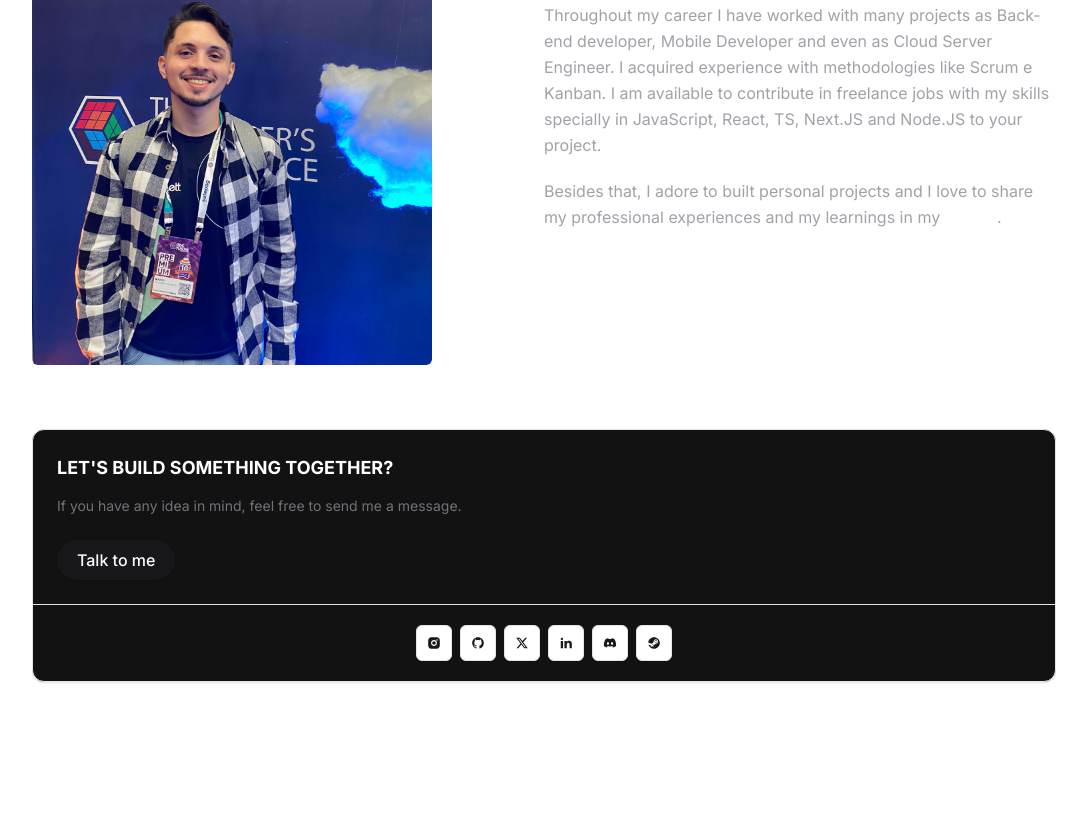
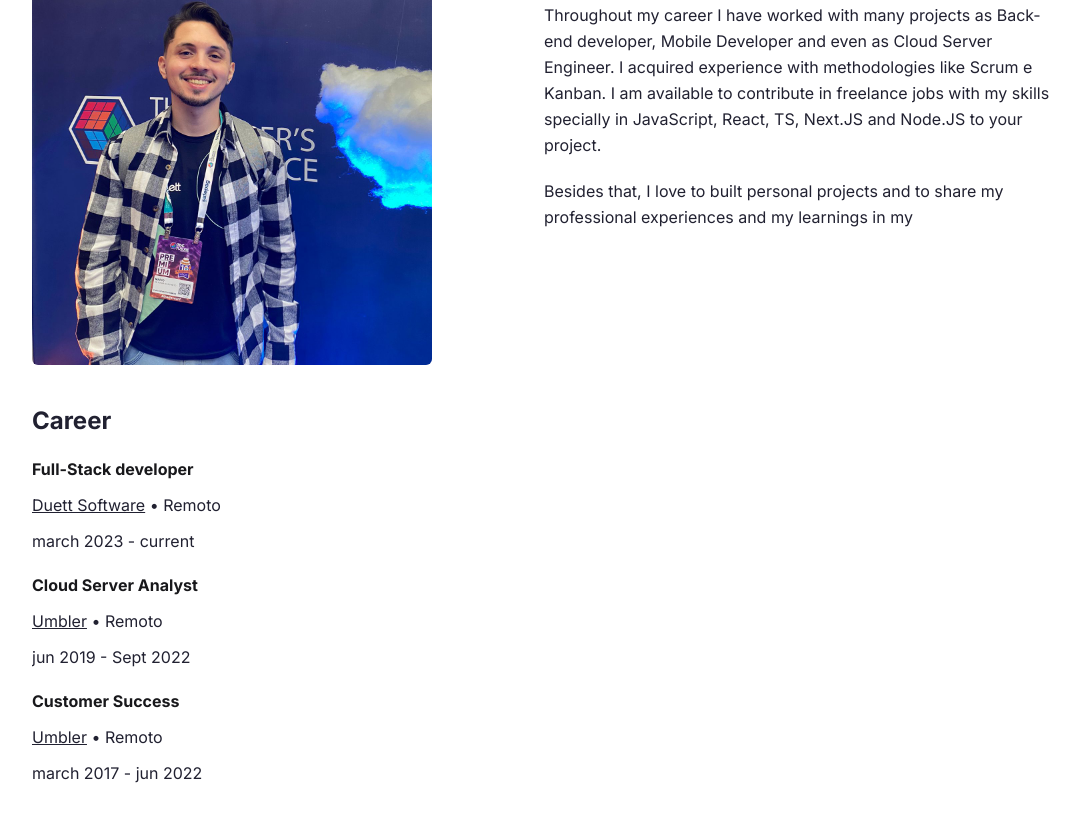
Before and after one commit to marioalvesx/my-pro-portfolio, a Next.js app: page /about in a window 1280 px wide. Shown: the part 381-1220 px from the top of the page, without its empty margins (96-1183 px from the left). Before the commit the page ends 1095 px from the top, so only its background shows below. Built offline with nearby package versions, Linux system fonts and the light colour scheme.

Commit message:
feat: Refactor about page and header component

```diff
--- a/src/app/about/page.tsx
+++ b/src/app/about/page.tsx
@@ -1,14 +1,14 @@
 "use client";
 
-import { log } from "console";
-import React, { useEffect } from "react";
-import profilePic from "@/components/theme/media/aboutme-pic.jpeg";
-import { color } from "framer-motion";
+import React from "react";
+import profilePic from "@/components/theme/media/about-me-pic.jpeg";
 
 export default function about() {
   return (
     <div className="mx-auto flex flex-col max-w-5xl justify-between gap-10 overflow-hidden px-5 py-8 xl:px-0">
-      <h1 className="flex font-bold items-start text-4xl">About me</h1>
+      <h1 className="flex font-bold items-start text-4xl text-[--primary]">
+        About me
+      </h1>
       <div className="flex flex-col md:flex-row align-center justify-between w-full gap-5">
         <img
           src={profilePic.src}
@@ -19,7 +19,7 @@ export default function about() {
           className="rounded-md"
           style={{ color: "transparent" }}
         />
-        <div className="flex flex-col gap-5 max-w-lg text-[#A1A1AA] text-base leading-relaxed">
+        <div className="flex flex-col gap-5 max-w-lg text-[--primary] text-base leading-relaxed">
           <p>
             My name is Mario, i am from Brazil and I am{" "}
             <strong>{new Date().getFullYear() - 1997}</strong> years old.
@@ -38,13 +38,62 @@ export default function about() {
             in JavaScript, React, TS, Next.JS and Node.JS to your project.
           </p>
           <p>
-            Besides that, I adore to built personal projects and I love to share
-            my professional experiences and my learnings in my{" "}
+            Besides that, I love to built personal projects and to share my
+            professional experiences and my learnings in my{" "}
             <em>
-              <a className="underline text-white"> socials</a>
+              <a className="underline text-white"> socials.</a>
             </em>
-            .
           </p>
+        </div>
+      </div>
+      <div>
+        <h2 className="flex font-bold items-start text-2xl text-[--primary]">
+          Career
+        </h2>
+        <div className="flex flex-col gap-3 max-w-md text-base">
+          <h3 className="font-bold text-primary mt-5">Full-Stack developer</h3>
+          <p className="m-0">
+            <a
+              className="text-[--secondary] underline"
+              href="https://duettsoftware.com"
+            >
+              Duett Software
+            </a>
+            <span>{" • "}Remoto</span>
+          </p>
+          <p className="m-0">
+            <span>march 2023</span>
+            <span> - current </span>
+          </p>
+        </div>
+
+        <div className="flex flex-col gap-3 max-w-md text-[--primary] text-base">
+          <h3 className="font-bold text-primary mt-5">Cloud Server Analyst</h3>
+          <p className="m-0">
+            <a
+              className="text-[--secondary] underline"
+              href="https://umbler.com"
+            >
+              {" "}
+              Umbler
+            </a>
+            <span>{" • "}Remoto</span>
+          </p>
+          <p>jun 2019 - Sept 2022</p>
+        </div>
+
+        <div className="flex flex-col gap-3 max-w-md text-[--primary] text-base">
+          <h3 className="font-bold text-primary mt-5">Customer Success</h3>
+          <p className="m-0">
+            <a
+              className="text-[--secondary] underline"
+              href="https://umbler.com.br"
+            >
+              Umbler
+            </a>
+            <span>{" • "}Remoto</span>
+          </p>
+          <p>march 2017 - jun 2022</p>
         </div>
       </div>
     </div>
--- a/src/app/globals.css
+++ b/src/app/globals.css
@@ -76,13 +76,17 @@
 }
 
 .heroName {
-  @apply text-6xl xl:text-[3rem] xl:leading-[80px] tracking-[-2px] font-bold;
+  @apply text-6xl xl:text-[2.8rem] xl:leading-[80px] tracking-[-2px] font-bold;
 }
 
 .h1 {
   @apply text-6xl xl:text-[52px] xl:leading-[80px] tracking-[-2px] font-bold;
 }
 
+.h2 {
+  @apply text-5xl xl:text-[42px] xl:leading-[70px] tracking-[-2px] font-bold;
+}
+
 .subtitle {
   @apply text-muted-foreground text-lg mb-8 font-light;
 }
--- a/src/components/Header.tsx
+++ b/src/components/Header.tsx
@@ -26,15 +26,7 @@ const Header = () => {
 
   return (
     <>
-      <header
-        className={`${
-          header
-            ? "mx-auto items-center justify-between gap-20 px-8 py-8 xl:px-0 flex-row-reverse lg:flex-row py-4 bg-white shadow-lg dark:bg-accent"
-            : "mx-auto items-center justify-between gap-20 px-8 py-8 xl:px-0 flex-row-reverse lg:flex-row py-6 dark:bg-transparent"
-        } sticky top-0 z-30 transition-all ${
-          pathname === "/" && 'bg-[#fef9f5"]'
-        }`}
-      >
+      <header className="mx-auto items-center justify-between gap-20 px-8 py-8 xl:px-0 flex-row-reverse lg:flex-row py-4 dark:bg-transparent">
         <div className="container mx-auto">
           <div className="flex justify-between items-center">
             <Logo />
--- a/src/components/Hero.tsx
+++ b/src/components/Hero.tsx
@@ -24,7 +24,7 @@ export default function Hero() {
           <div className="flex justify-between gap-x-8">
             <div className="flex max-w-[620px] flex-col justify-center mx-auto xl:mx-0 text-center xl:text-left">
               <h1 className="heroName mb-4">
-                Hello, I am Mario Alves Web Developer & entrepreneur
+                Hello, I am Mario Alves <br /> Web Developer & entrepreneur
               </h1>
               <p className="subtitle max-w-[490px] mx-auto xl:mx-0">
                 Uniting creative design and code to build great ideas.
--- a/src/components/Nav.tsx
+++ b/src/components/Nav.tsx
@@ -11,7 +11,6 @@ import {
   NavigationMenuTrigger,
   navigationMenuTriggerStyle,
 } from "./ui/navigation-menu";
-import { RiArrowRightLine } from "react-icons/ri";
 import { cn } from "@/lib/utils";
 
 const links = [
```
Also changed, not shown: src/components/theme/media/about-me-pic.jpeg (renamed from src/components/theme/media/aboutme-pic.jpeg).
